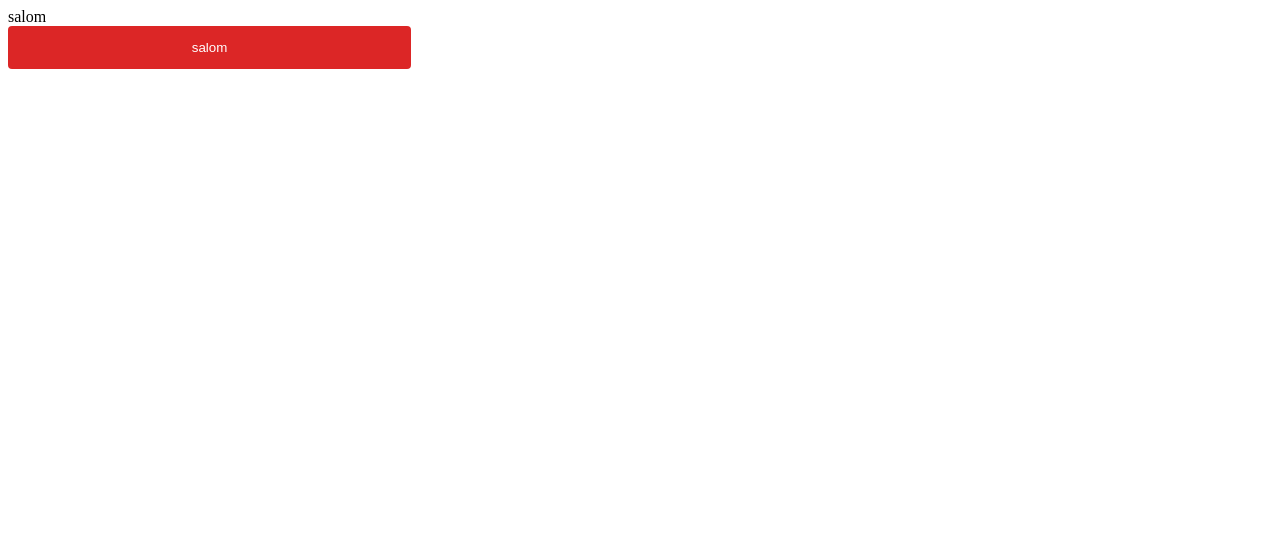
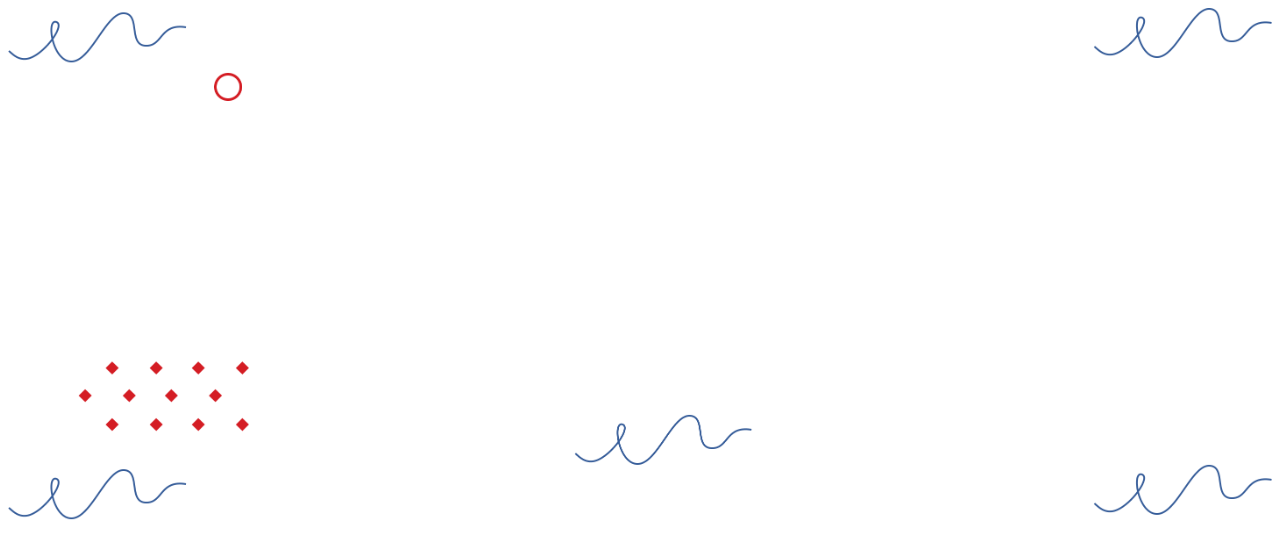
Before and after one commit to ergashev7/it_park_showroom, a React (Create React App) app: page / in a window 1280 px wide. Shown: the top 558 px of the page. Built offline with nearby package versions, Linux system fonts and the light colour scheme.

Commit message:
new img file

```diff
--- a/src/App.js
+++ b/src/App.js
@@ -1,10 +1,10 @@
 import Button from "./components/Button";
+import Login from "./main/login/login";
 
 function App() {
   return (
     <div className="App">
-      salom
-      <Button title="salom" class="red lg"/>
+      <Login/>
     </div>
   );
 }
--- /dev/null
+++ b/src/main/login/login.css
@@ -0,0 +1,9 @@
+.container{
+ width: 100%;
+}
+.bg-container{
+    width: 100%;
+    background-image: url("../../assets/img/bg-img.png");
+    background-size: 100%;
+    height: 519px;
+}
--- /dev/null
+++ b/src/main/login/login.jsx
@@ -0,0 +1,13 @@
+import React from 'react'
+import "./login.css"
+function Login() {
+  return (
+    <div className='container'>
+        <div className="bg-container">
+
+        </div>
+    </div>
+  )
+}
+
+export default Login
```
Also changed, not shown: src/assets/img/bg-img.png (added), src/assets/img/it-park 1.png (added), src/components/Button/style.css (line endings or trailing spaces).
